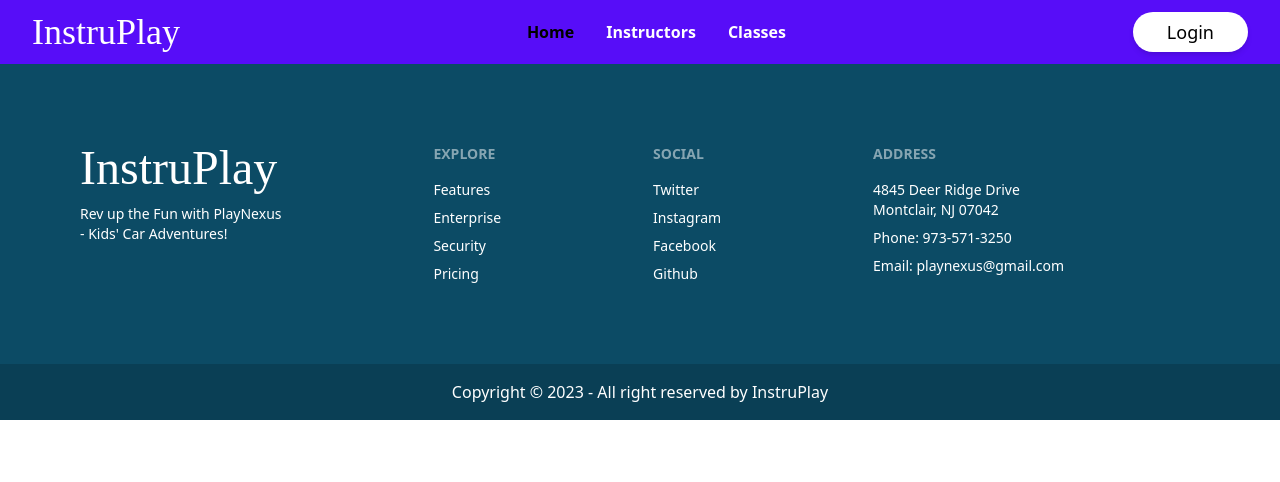
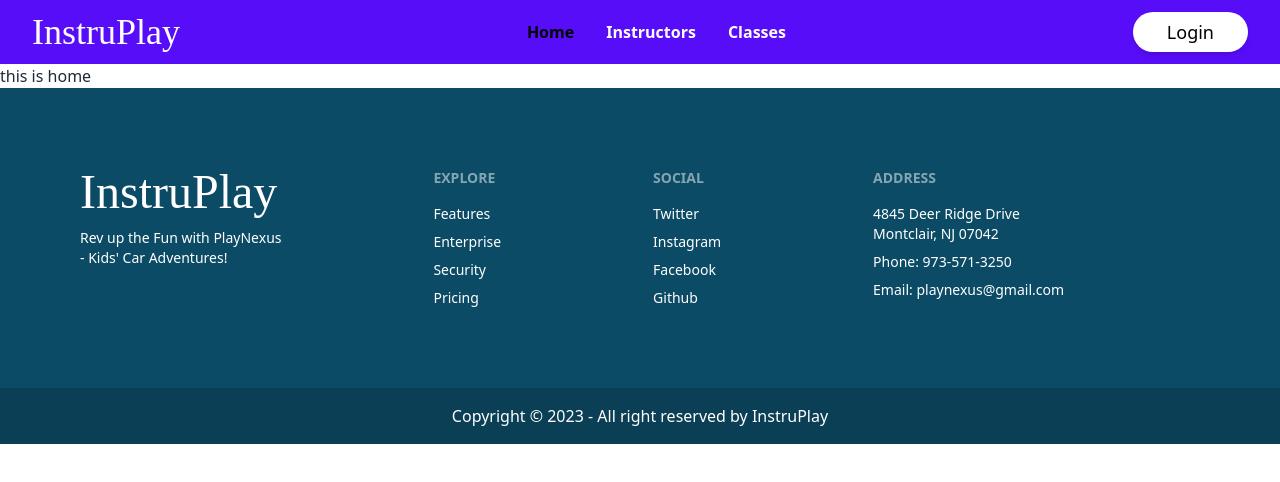
Before and after one commit to mehedihasan-ofc/instru-play-client, a React (Vite) app: page / in a window 1280 px wide. Shown: the top 482 px of the page. Built offline with nearby package versions, Linux system fonts and the light colour scheme; no server answers.

Commit message:
added home route and page

```diff
--- /dev/null
+++ b/src/pages/Home/Home/Home.jsx
@@ -0,0 +1,11 @@
+import React from 'react';
+
+const Home = () => {
+    return (
+        <div>
+            this is home
+        </div>
+    );
+};
+
+export default Home;
--- a/src/routes/Routes.jsx
+++ b/src/routes/Routes.jsx
@@ -2,12 +2,17 @@
 import Main from "../layouts/Main";
 import Login from "../pages/Auth/Login/Login";
 import Register from "../pages/Auth/Register/Register";
+import Home from "../pages/Home/Home/Home";
 
 const router = createBrowserRouter([
     {
         path: "/",
         element: <Main></Main>,
         children: [
+            {
+                path: '/',
+                element: <Home></Home>
+            },
             {
                 path: '/login',
                 element: <Login></Login>
```
